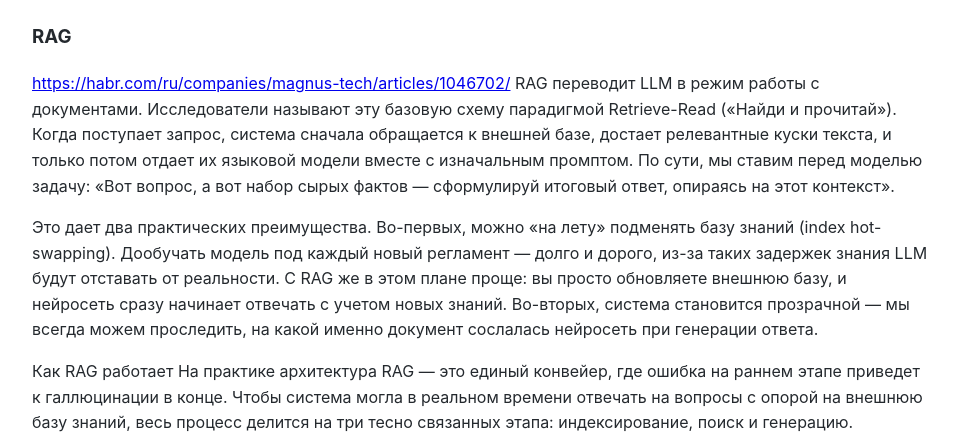
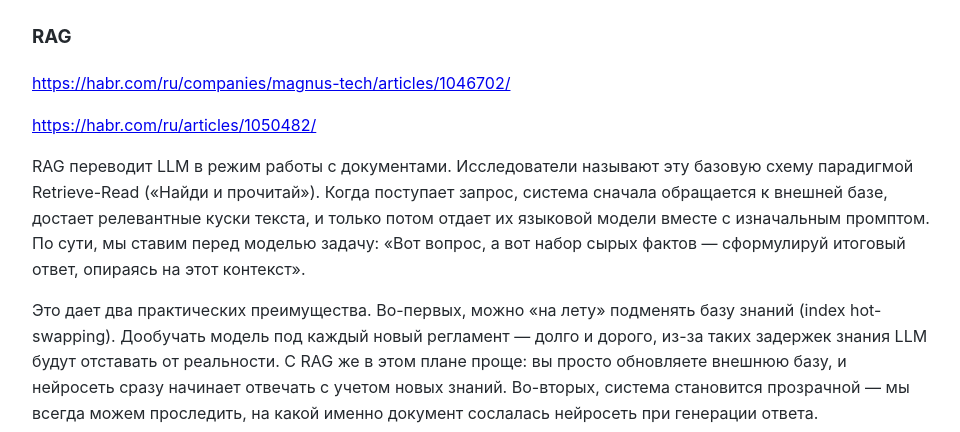
Before and after one commit to Michael-Lubinsky/michael-lubinsky.github.com, a Jekyll site: the page built from ml/llm.md, in a window 1280 px wide and 900 px high, scrolled down 5481 px, cut to the strip 145-577 px from the top of the window. Shown: the whole strip, without its empty margins (158-1118 px from the left). Built offline with Jekyll 4.4.1, drawn with Linux system fonts in a browser that asks for light colours; our own code applies the rules of GitHub Pages for plain Markdown files.

Commit message:
Update llm.md

```diff
--- a/ml/llm.md
+++ b/ml/llm.md
@@ -186,6 +186,9 @@ MIT Лекция 8 Большие языковые модели (LLM) от Liqui
 ### RAG
 
 <https://habr.com/ru/companies/magnus-tech/articles/1046702/>
+
+<https://habr.com/ru/articles/1050482/>
+
 RAG переводит LLM в режим работы с документами. Исследователи называют эту базовую схему парадигмой Retrieve-Read («Найди и прочитай»). Когда поступает запрос, система сначала обращается к внешней базе, достает релевантные куски текста, и только потом отдает их языковой модели вместе с изначальным промптом. По сути, мы ставим перед моделью задачу: «Вот вопрос, а вот набор сырых фактов — сформулируй итоговый ответ, опираясь на этот контекст».
 
 Это дает два практических преимущества. Во-первых, можно «на лету» подменять базу знаний (index hot-swapping). Дообучать модель под каждый новый регламент — долго и дорого, из-за таких задержек знания LLM будут отставать от реальности. С RAG же в этом плане проще: вы просто обновляете внешнюю базу, и нейросеть сразу начинает отвечать с учетом новых знаний. Во-вторых, система становится прозрачной — мы всегда можем проследить, на какой именно документ сослалась нейросеть при генерации ответа.
```
